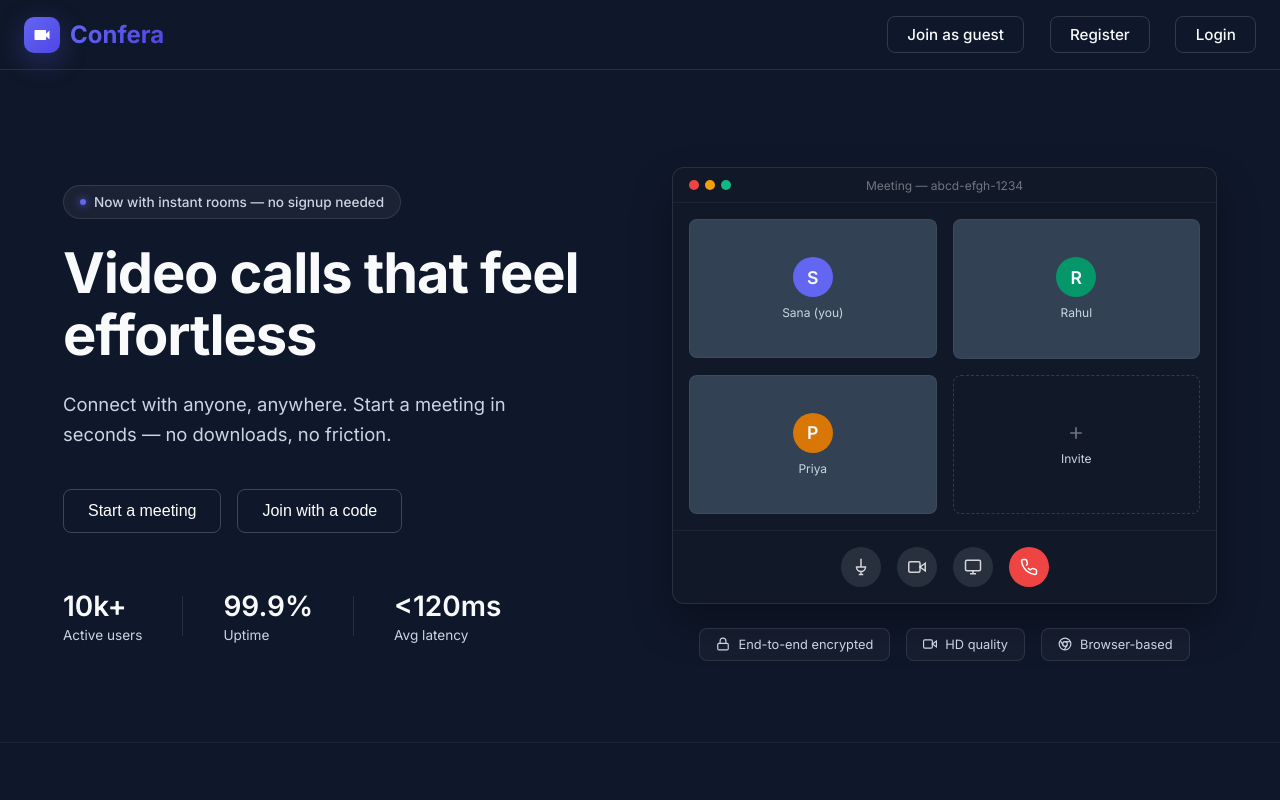
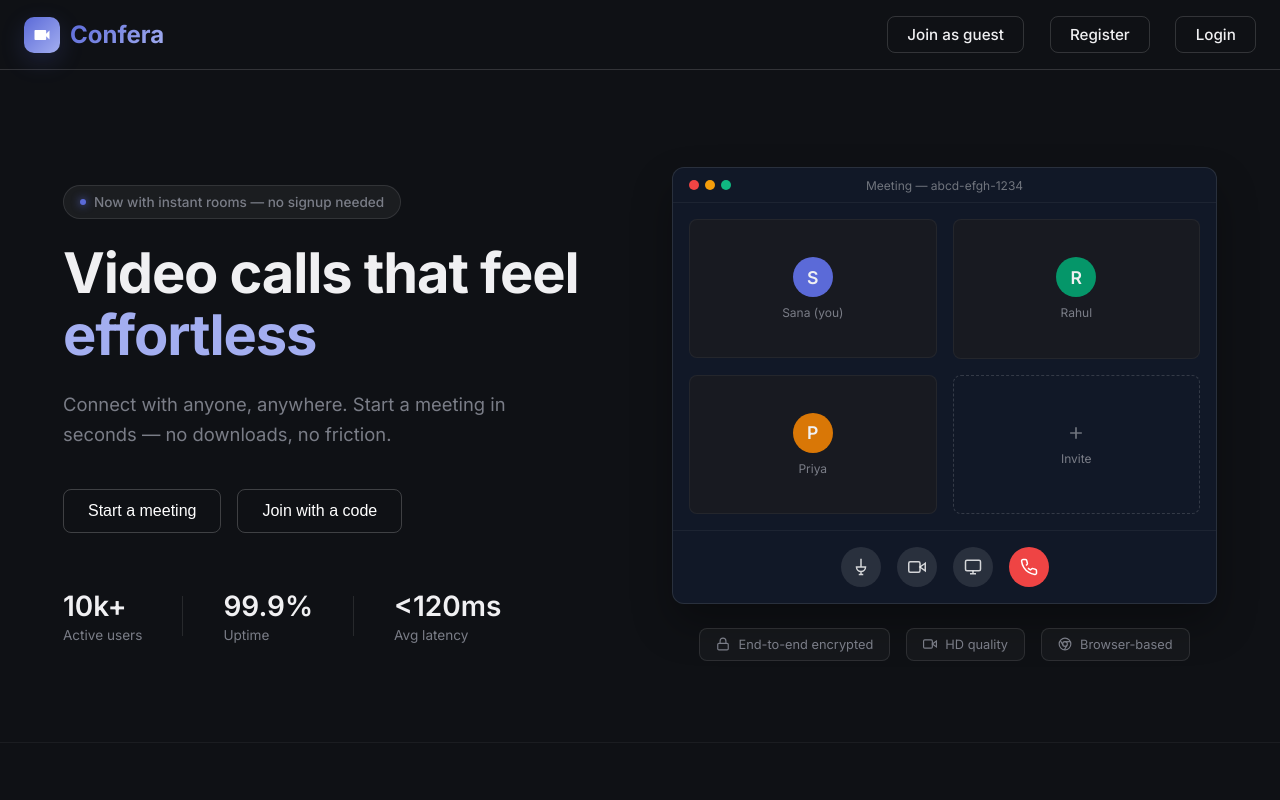
Before and after one commit to Sanasaifi786/Confera, a React (Vite) app in the folder frontend/: page / in a window 1280 px wide. Shown: the top 800 px of the page. Built offline with nearby package versions, Linux system fonts and the light colour scheme.

Commit message:
feat: implement core frontend styling, layout, and landing page structure

```diff
--- a/frontend/src/index.css
+++ b/frontend/src/index.css
@@ -5,43 +5,45 @@
    Rich Theme: Deep Navy + Electric Violet
    ============================================ */
 :root {
-/* Core Background Layers (Slate) */
-  --bg-base:      #0f172a;   /* Slate 900 */
-  --bg-surface:   #1e293b;   /* Slate 800 */
-  --bg-elevated:  #334155;   /* Slate 700 */
-  --bg-hover:     #475569;   /* Slate 600 */
+  /* Core Background Layers */
+  --bg-base:      #0f1115;   /* Page bg */
+  --bg-surface:   #14161c;   /* Sidebar bg */
+  --bg-elevated:  #181a21;   /* Card bg */
+  --bg-hover:     #1e212b;   /* Hover bg */
 
-  /* Brand Colors (Indigo) */
-  --brand-primary:   #6366f1;  /* Indigo 500 */
-  --brand-secondary: #4f46e5;  /* Indigo 600 */
-  --brand-glow:      rgba(99, 102, 241, 0.35);
+  /* Brand Colors */
+  --brand-primary:   #5b6ad8;  /* Accent purple */
+  --brand-secondary: #a3aef0;  /* Accent text (light purple) */
+  --brand-glow:      rgba(91, 106, 216, 0.15);
 
-  /* Gradient */
-  --gradient-brand: linear-gradient(135deg, #6366f1 0%, #4f46e5 100%);
-  --gradient-subtle: linear-gradient(135deg, rgba(99, 102, 241, 0.15) 0%, rgba(79, 70, 229, 0.1) 100%);
+  /* Gradients */
+  --gradient-brand: linear-gradient(135deg, #5b6ad8 0%, #a3aef0 100%);
+  --gradient-subtle: linear-gradient(135deg, rgba(91, 106, 216, 0.1) 0%, rgba(163, 174, 240, 0.05) 100%);
 
-  /* Text (Slate) */
-  --text-primary:   #f8fafc;   /* Slate 50 */
-  --text-secondary: #cbd5e1;   /* Slate 300 */
-  --text-muted:     #64748b;   /* Slate 500 */
+  /* Text Colors */
+  --text-primary:   #f0f0f2;   /* Heading text */
+  --text-secondary: #7a7d87;   /* Muted text */
+  --text-muted:     #565963;   /* Faint text */
+  --text-accent:    #a3aef0;   /* Accent text (light purple) */
 
   /* Borders */
-  --border-subtle:  rgba(255, 255, 255, 0.05);
-  --border-light:   rgba(255, 255, 255, 0.1);
-  --border-brand:   rgba(99, 102, 241, 0.4);
+  --border-subtle:  rgba(255, 255, 255, 0.08);
+  --border-light:   rgba(255, 255, 255, 0.15); /* Border */
+  --border-brand:   rgba(91, 106, 216, 0.4);
 
-  /* Status */
+  /* Status Colors */
   --danger:  #ef4444;
-  --success: #10b981;
+  --warning: #ef9f27;          /* Warning amber */
+  --success: #6fcf97;          /* Success green */
 
   /* Typography */
   --font: 'Inter', system-ui, sans-serif;
 
   /* Shadows */
-  --shadow-sm: 0 4px 16px rgba(0, 0, 0, 0.2);
-  --shadow-md: 0 8px 32px rgba(0, 0, 0, 0.3);
-  --shadow-lg: 0 20px 60px rgba(0, 0, 0, 0.4);
-  --shadow-brand: 0 8px 28px rgba(99, 102, 241, 0.3);
+  --shadow-sm: 0 4px 12px rgba(0, 0, 0, 0.25);
+  --shadow-md: 0 8px 24px rgba(0, 0, 0, 0.35);
+  --shadow-lg: 0 16px 48px rgba(0, 0, 0, 0.45);
+  --shadow-brand: 0 8px 24px rgba(91, 106, 216, 0.2);
 }
 
 /* Global Reset */
```
